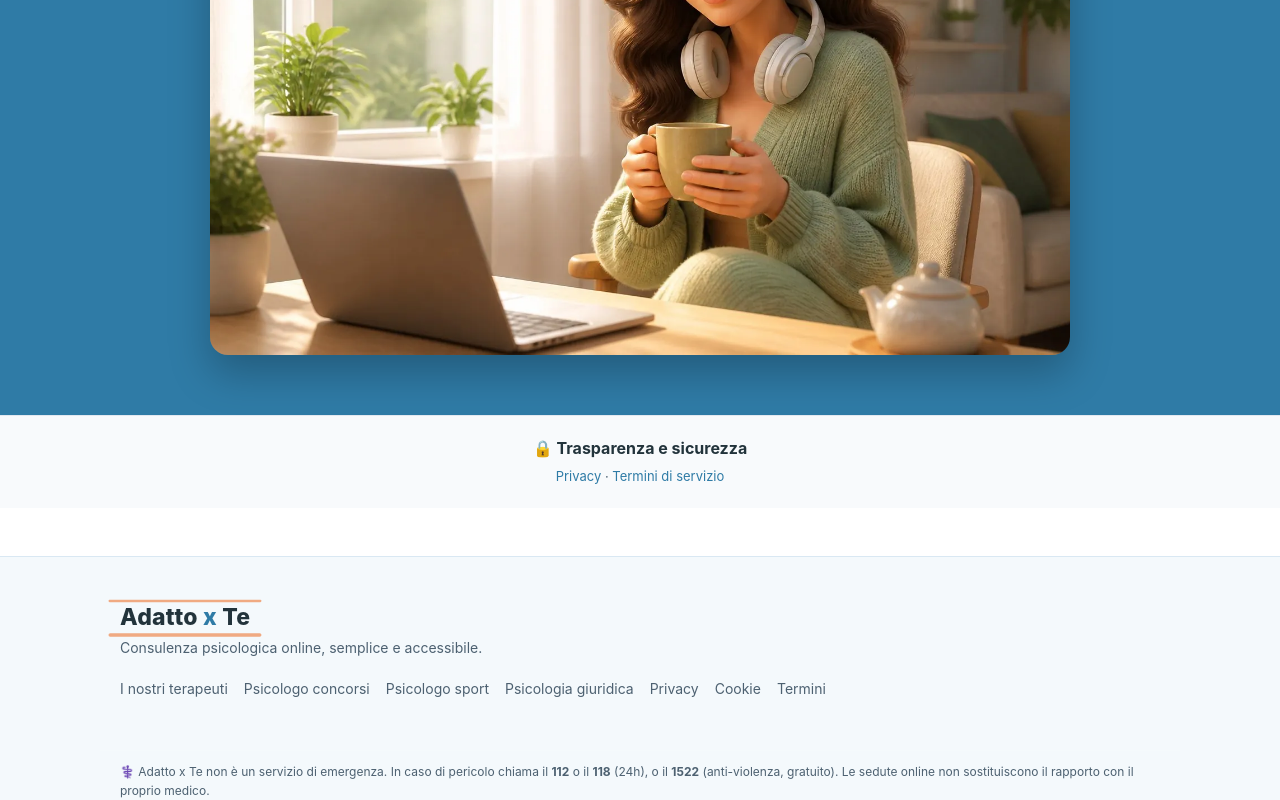
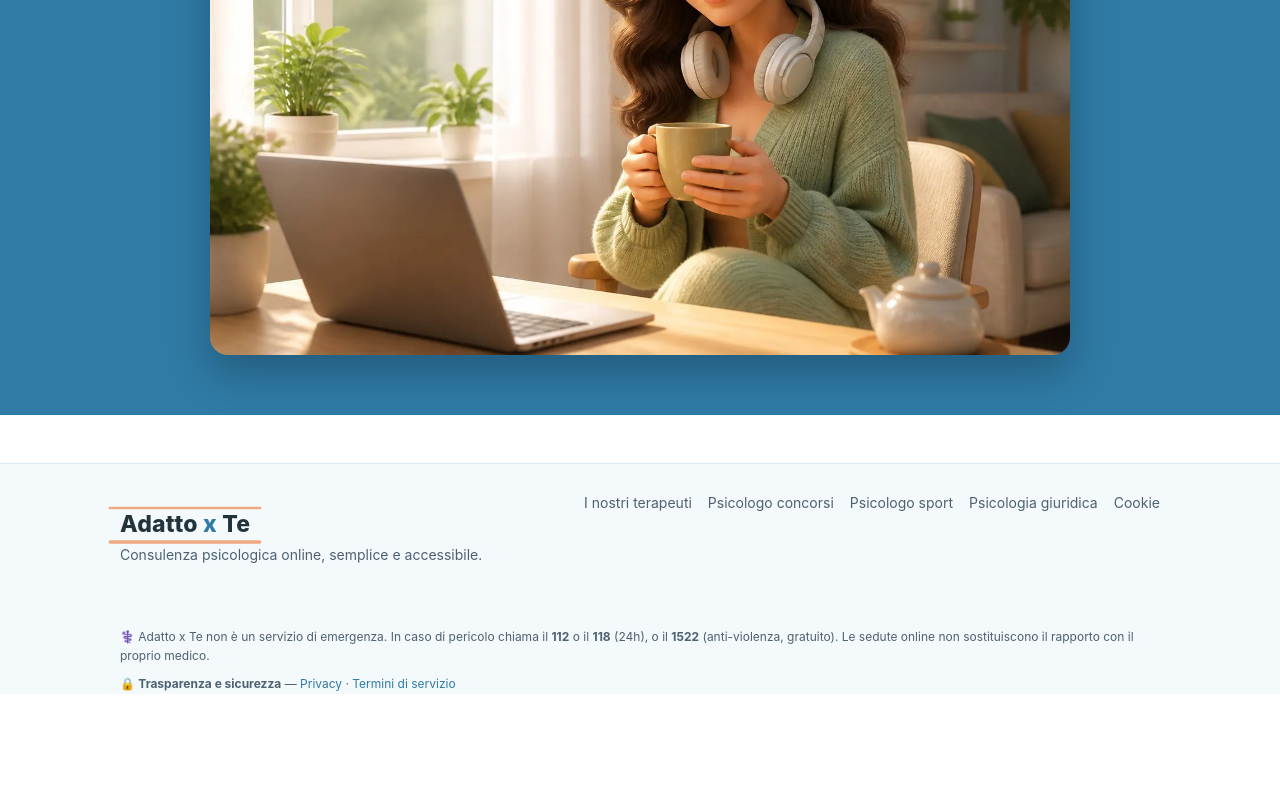
Before and after one commit to antonio-durso/adattoxte, a React (Vite) app in the folder frontend/: page / in a window 1280 px wide. Shown: the part 6273-7073 px from the top of the page. After the commit the page ends 6967 px from the top, so only its background shows below. Built offline with nearby package versions, Linux system fonts and the light colour scheme; no server answers.

Commit message:
Footer: Trasparenza e sicurezza sotto la nota emergenza, senza link duplicati

```diff
--- a/frontend/src/components/Footer.jsx
+++ b/frontend/src/components/Footer.jsx
@@ -18,14 +18,18 @@ export default function Footer() {
           <Link to="/psicologo-concorsi-pubblici">Psicologo concorsi</Link>
           <Link to="/psicologo-sport">Psicologo sport</Link>
           <Link to="/psicologia-giuridica">Psicologia giuridica</Link>
-          <Link to="/privacy">Privacy</Link>
           <Link to="/cookie">Cookie</Link>
-          <Link to="/termini">Termini</Link>
         </div>
       </div>
       <div className="container" style={{ borderTop: '1px solid rgba(255,255,255,.12)', marginTop: 22, paddingTop: 12 }}>
+        {/* Nota emergenza (una sola volta) */}
         <p className="muted small" style={{ margin: 0, fontSize: 12 }}>
           ⚕️ Adatto x Te non è un servizio di emergenza. In caso di pericolo chiama il <strong>112</strong> o il <strong>118</strong> (24h), o il <strong>1522</strong> (anti-violenza, gratuito). Le sedute online non sostituiscono il rapporto con il proprio medico.
+        </p>
+        {/* Trasparenza e sicurezza: sotto la nota emergenza */}
+        <p className="muted small" style={{ margin: '10px 0 0', fontSize: 12 }}>
+          🔒 <strong>Trasparenza e sicurezza</strong> —{' '}
+          <Link to="/privacy">{t('trust.privacy')}</Link> · <Link to="/termini">{t('trust.terms')}</Link>
         </p>
       </div>
     </footer>
--- a/frontend/src/pages/Home.jsx
+++ b/frontend/src/pages/Home.jsx
@@ -298,15 +298,6 @@ export default function Home() {
         </div>
       </section>
 
-      {/* Fascia di fiducia e trasparenza (normativa sanitaria) — unica, senza duplicati */}
-      <section style={{ background: '#f8fafc', borderTop: '1px solid #e2e8f0', padding: '22px 16px' }}>
-        <div className="container" style={{ maxWidth: 900, textAlign: 'center' }}>
-          <h2 style={{ fontSize: 16, margin: '0 0 8px' }}>🔒 {t('trust.title')}</h2>
-          <p className="muted small" style={{ margin: 0 }}>
-            <Link to="/privacy">{t('trust.privacy')}</Link> · <Link to="/termini">{t('trust.terms')}</Link>
-          </p>
-        </div>
-      </section>
     </>
   );
 }
```
